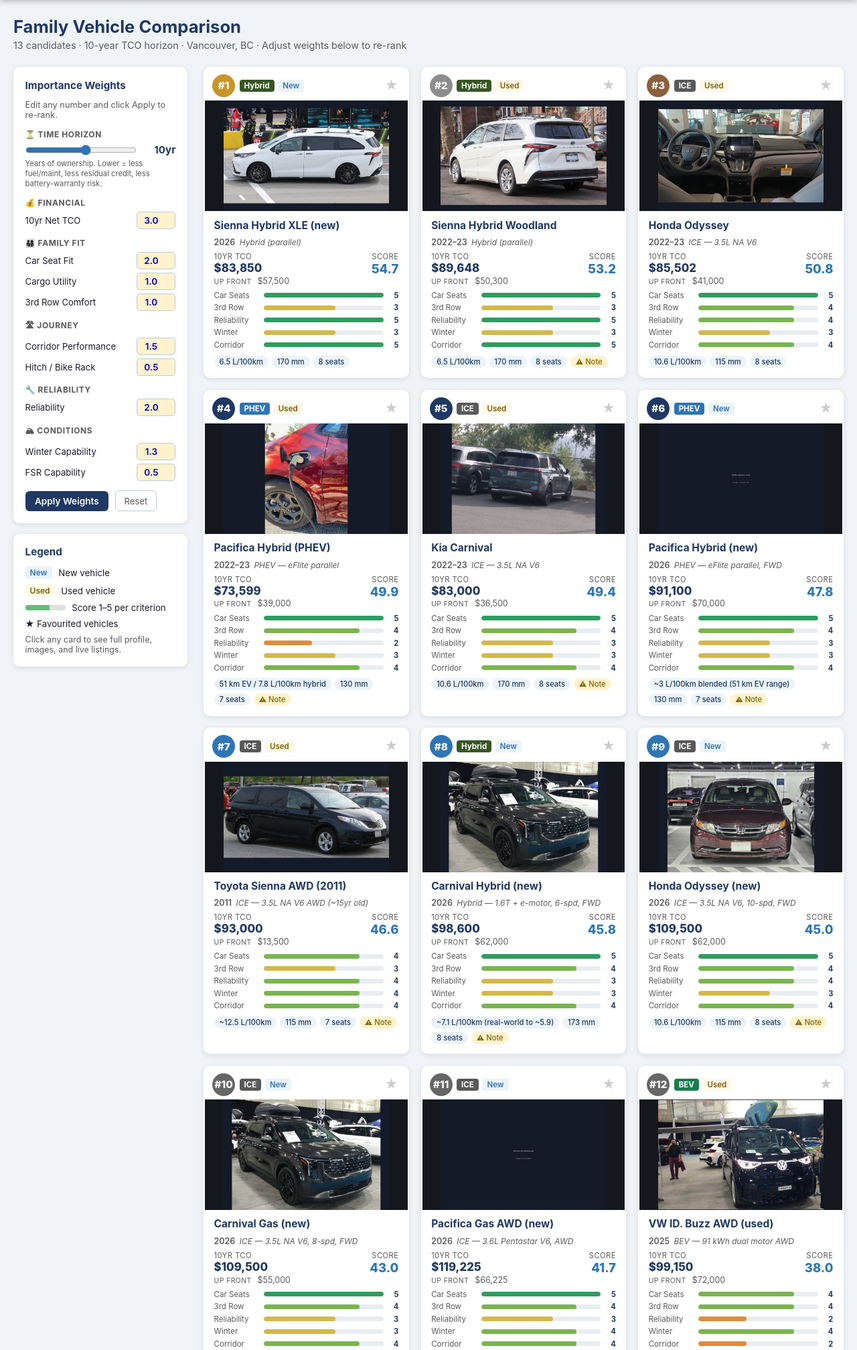
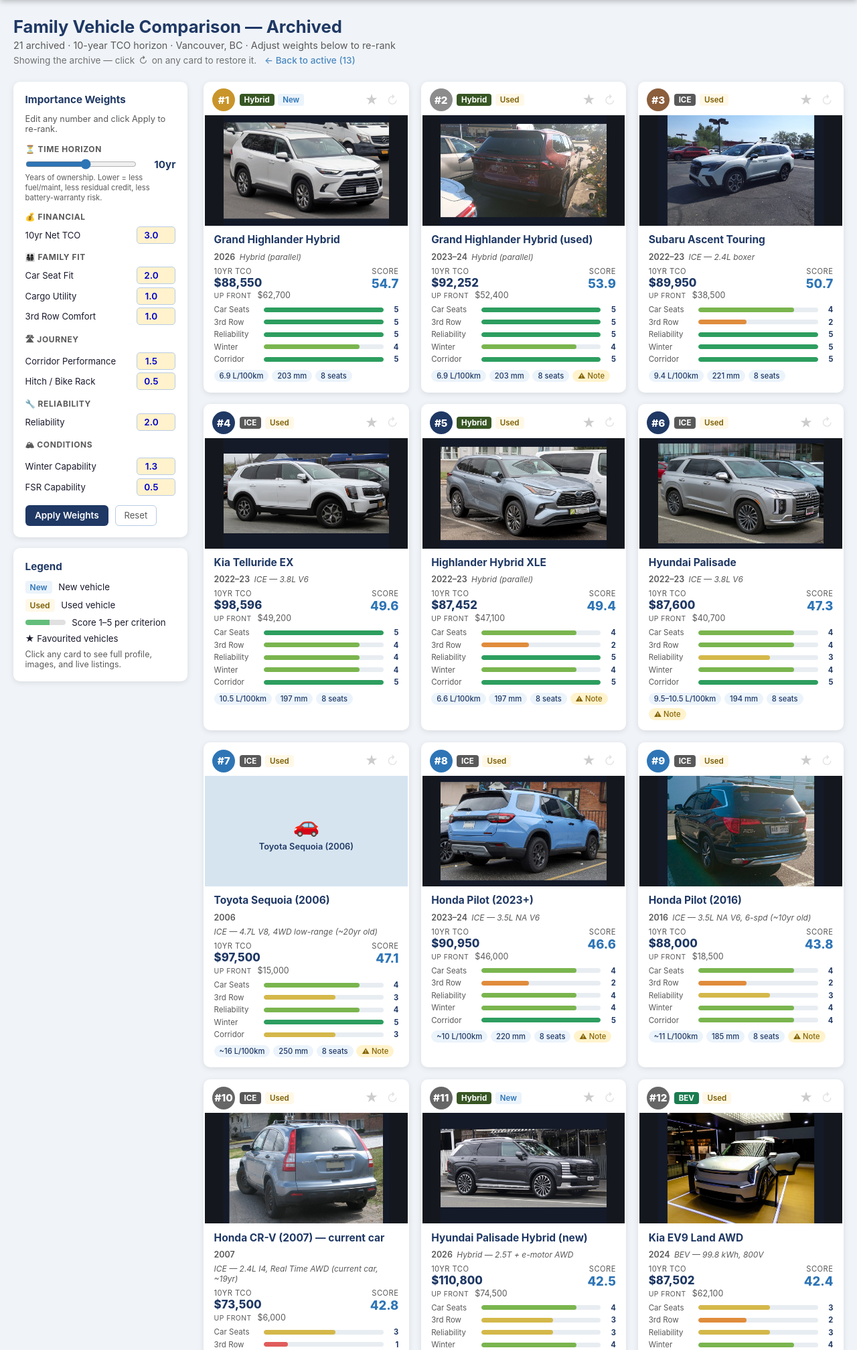
Before and after one commit to kaanow/dasAuto, a Flask app: page /?show=archived in a window 1280 px wide. Shown: the part 52-2067 px from the top of the page at 67% size. Run offline with Flask 3, Linux system fonts and the light colour scheme; data that the repository does not hold is empty; some libraries are stand-ins or nearby versions.

Commit message:
Slider state persistence + web archive/restore
Slider persistence (localStorage):
  • Weights + horizon saved to localStorage on every htmx submit + Reset
  • On a bare URL visit, restore by setting window.location.search to
    the stored query string — server renders with the right params,
    no flash of defaults
  • Reset clears localStorage too
  • Keyed dasAuto.state.v1 so future schema changes are safe

Web archive/restore:
  • New SQLite table active_overrides on the Railway volume — web edits
    survive deploys and don't conflict with vehicles.json edits from
    Claude. JSON's active field is the default; SQLite override wins
    when present.
  • POST /active/<id> flips the override, returns active/archived counts
  • Detail page: prominent "🗄 Archive" / "↻ Restore to active" button
    next to the favourite button
  • Index card: small archive icon (🗄 active, ↻ archived)
  • Index header: "View N archived →" link when archive is non-empty
  • /?show=archived swaps the grid to inactive vehicles so they can be
    restored; "← Back to active (N)" returns
  • Inactive vehicles get scored against their own archived cohort in
    that view (ranked_vehicles gained an optional cohort param)

Bookmark survival: /vehicle/<id> still resolves for archived entries,
renders with "Archived — not in active cohort" instead of the rank
(implemented in earlier commit; just newly relevant here).

Tests: 17 passing. Verified end-to-end through gunicorn locally —
archive/restore changes active counts correctly, ?show=archived
surfaces the right cohort, detail-page button text flips per state.

Co-Authored-By: Claude Opus 4.7 (1M context) <noreply@anthropic.com>

```diff
--- a/vehicle-app/app.py
+++ b/vehicle-app/app.py
@@ -84,6 +84,11 @@ def init_db():
         )""")
     con.execute("CREATE TABLE IF NOT EXISTS notes (vehicle_id TEXT PRIMARY KEY, note TEXT, updated_at TEXT)")
     con.execute("CREATE TABLE IF NOT EXISTS favourites (vehicle_id TEXT PRIMARY KEY, added_at TEXT)")
+    # Per-vehicle active overrides: lets the user archive/restore from the
+    # web without editing vehicles.json. Lives on the Railway volume so
+    # the overrides survive deploys; vehicles.json's `active` field is
+    # the fallback when no override exists.
+    con.execute("CREATE TABLE IF NOT EXISTS active_overrides (vehicle_id TEXT PRIMARY KEY, active INTEGER NOT NULL, updated_at TEXT NOT NULL)")
     con.commit()
     con.close()
 
@@ -149,38 +154,67 @@ def toggle_favourite(vehicle_id):
     con.close()
     return is_fav
 
+def get_active_overrides():
+    """Return {vehicle_id: bool} for every vehicle the user has flipped
+    from the web. Missing keys mean "no override — use vehicles.json"."""
+    con = sqlite3.connect(DB_FILE)
+    rows = con.execute("SELECT vehicle_id, active FROM active_overrides").fetchall()
+    con.close()
+    return {vid: bool(a) for vid, a in rows}
+
+def set_active_override(vehicle_id, active):
+    con = sqlite3.connect(DB_FILE)
+    con.execute(
+        "INSERT OR REPLACE INTO active_overrides VALUES (?,?,?)",
+        (vehicle_id, 1 if active else 0, datetime.now().isoformat())
+    )
+    con.commit()
+    con.close()
+
 
 # ── Vehicle data ─────────────────────────────────────────────────────────────
-# Entries can be soft-deactivated via `"active": false` in vehicles.json.
-# Inactive entries are excluded from list views (index/compare/api) and from
-# TCO normalization, but remain accessible via direct /vehicle/<id> URLs so
-# bookmarks and prior decisions don't break.
+# Active state is two-layer: vehicles.json carries an `active` flag (git-
+# controlled default), and the SQLite `active_overrides` table on the
+# Railway volume holds per-vehicle web-side overrides. Override wins
+# when present. Inactive entries are excluded from list views and TCO
+# normalization but remain accessible via direct /vehicle/<id> URLs.
 @lru_cache(maxsize=1)
-def load_vehicles_all():
-    """Every entry in vehicles.json — including inactive ones. Use this only
-    for direct-by-id lookups (vehicle_by_id) and for tests."""
+def _load_vehicles_raw():
+    """Raw JSON entries, no override merge. Cached because the file is
+    read-only at runtime."""
     with open(VEHICLES_FILE) as f:
         return json.load(f)
 
+def load_vehicles_all():
+    """Every entry, with `active` reflecting the SQLite override (if any)
+    merged in. Use this for direct-by-id lookups and for the "archived"
+    view that needs to surface inactive entries."""
+    overrides = get_active_overrides()
+    return [
+        {**v, "active": overrides.get(v["id"], v.get("active", True))}
+        for v in _load_vehicles_raw()
+    ]
+
 def load_vehicles():
     """Active vehicles only — the working cohort for list views and TCO
-    normalization. An entry is active if its `active` field is true or
-    absent (so untagged legacy entries continue to show)."""
-    return [v for v in load_vehicles_all() if v.get("active", True)]
+    normalization."""
+    return [v for v in load_vehicles_all() if v["active"]]
+
+def archived_vehicles():
+    """Inactive vehicles — for the show-archived view."""
+    return [v for v in load_vehicles_all() if not v["active"]]
 
 def vehicle_by_id(vid):
     return next((v for v in load_vehicles_all() if v["id"] == vid), None)
 
-def ranked_vehicles(weights, horizon=HORIZON_DEFAULT):
+def ranked_vehicles(weights, horizon=HORIZON_DEFAULT, cohort=None):
     """Vehicles re-derived at the given horizon (TCO components + tco_score
-    refreshed across the cohort), then weighted-sum ranked.
-
-    Reframe is now called for every horizon, including the default. At
-    N=10 it reproduces the stored values within rounding (the migration
-    to per-year maintenance rates was anchored at N=10), and it writes
-    horizon-N display fields like `maint` that the templates expect."""
-    cohort = reframe_for_horizon(load_vehicles(), horizon)
-    return rank_vehicles(cohort, weights)
+    refreshed across the cohort), then weighted-sum ranked. `cohort` lets
+    callers score against a specific subset (the archived view does this).
+    Default cohort is all active vehicles."""
+    base = cohort if cohort is not None else load_vehicles()
+    framed = reframe_for_horizon(base, horizon)
+    return rank_vehicles(framed, weights)
 
 def get_vehicle_images(vehicle_id):
     vdir = IMAGES_DIR / vehicle_id
@@ -238,8 +272,15 @@ def url_state_qs(weights, horizon):
 def index():
     weights = parse_weights(request.args)
     horizon = parse_horizon(request.args)
+    showing_archived = request.args.get("show") == "archived"
     favs = get_favourites()
-    vehicles = ranked_vehicles(weights, horizon)
+    # `?show=archived` switches the grid to the inactive cohort so the
+    # user can restore individual entries. Ranking only the active set
+    # would leave archived entries unscored — rank them too.
+    if showing_archived:
+        vehicles = ranked_vehicles(weights, horizon, cohort=archived_vehicles())
+    else:
+        vehicles = ranked_vehicles(weights, horizon)
     for v in vehicles:
         v["is_favourite"] = v["id"] in favs
         v["images"] = get_vehicle_images(v["id"])
@@ -254,6 +295,9 @@ def index():
         state_qs=url_state_qs(weights, horizon),
         criteria_labels=CRITERIA_LABELS,
         scopes=SCOPES,
+        showing_archived=showing_archived,
+        archived_count=len(archived_vehicles()),
+        active_count=len(load_vehicles()),
     )
 
 
@@ -329,6 +373,7 @@ def vehicle_detail(vehicle_id):
         scope=scope,
         scopes=SCOPES,
         is_favourite=vehicle_id in favs,
+        is_active=v["active"],
         note=note,
         badge_label=badge_label,
         badge_color=badge_color,
@@ -399,6 +444,20 @@ def compare():
 @app.route("/favourite/<vehicle_id>", methods=["POST"])
 def favourite(vehicle_id):
     return jsonify({"is_favourite": toggle_favourite(vehicle_id)})
+
+
+@app.route("/active/<vehicle_id>", methods=["POST"])
+def toggle_active(vehicle_id):
+    """Flip a vehicle's active state. Writes to the overrides table so
+    the change survives deploys and doesn't conflict with vehicles.json
+    edits from git."""
+    v = vehicle_by_id(vehicle_id)
+    if not v:
+        return jsonify({"error": "not found"}), 404
+    new_active = not v["active"]
+    set_active_override(vehicle_id, new_active)
+    return jsonify({"active": new_active, "archived_count": len(archived_vehicles()),
+                    "active_count": len(load_vehicles())})
 
 
 @app.route("/note/<vehicle_id>", methods=["POST"])
--- a/vehicle-app/static/css/style.css
+++ b/vehicle-app/static/css/style.css
@@ -148,6 +148,18 @@ input, select, textarea { font-family: inherit; }
 .fav-btn { background: none; border: none; font-size: 1.2rem; color: #ccc;
   padding: 0 .2rem; line-height: 1; transition: color .15s; }
 .fav-btn:hover, .fav-btn.fav-active { color: #f5c842; }
+
+.archive-btn { background: none; border: none; font-size: 1.1rem; color: #ccc;
+  padding: 0 .2rem; line-height: 1; cursor: pointer; transition: color .15s, opacity .15s;
+  opacity: .55; }
+.archive-btn:hover { color: var(--blue); opacity: 1; }
+
+.archive-toggle { font-size: .85rem; margin-top: .35rem; opacity: .85; }
+.archive-toggle a { color: var(--blue); text-decoration: none; margin-left: .5rem; font-weight: 500; }
+.archive-toggle a:hover { text-decoration: underline; }
+.icon-key { display: inline-block; padding: 0 .15rem; }
+
+.btn-ghost-sm.archive-restore { background: #fff3cd; border-color: #f5c842; color: #856404; }
 
 .card-image-wrap { position: relative; height: 165px; overflow: hidden; background: #14181e; }
 .card-image { width: 100%; height: 100%; object-fit: contain; }
--- a/vehicle-app/templates/index.html
+++ b/vehicle-app/templates/index.html
@@ -3,8 +3,21 @@
 
 {% block content %}
 <div class="page-header">
-  <h1>Family Vehicle Comparison</h1>
-  <p class="page-subtitle">{{ vehicles|length }} candidates · <span id="horizon-subtitle">{{ horizon }}-year</span> TCO horizon · Vancouver, BC · Adjust weights below to re-rank</p>
+  <h1>Family Vehicle Comparison{% if showing_archived %} — Archived{% endif %}</h1>
+  <p class="page-subtitle">
+    {{ vehicles|length }} {% if showing_archived %}archived{% else %}candidates{% endif %}
+    · <span id="horizon-subtitle">{{ horizon }}-year</span> TCO horizon
+    · Vancouver, BC · Adjust weights below to re-rank
+  </p>
+  <p class="page-subtitle archive-toggle">
+    {% if showing_archived %}
+      Showing the archive — click <span class="icon-key">↻</span> on any card to restore it.
+      <a href="/{% if state_qs %}?{{ state_qs }}{% endif %}">← Back to active ({{ active_count }})</a>
+    {% elif archived_count > 0 %}
+      Click <span class="icon-key">🗄</span> on any card to archive it.
+      <a href="/?show=archived{% if state_qs %}&{{ state_qs }}{% endif %}">View {{ archived_count }} archived →</a>
+    {% endif %}
+  </p>
 </div>
 
 <div class="layout">
@@ -128,6 +141,17 @@
 // whatever weights.json / app.py declare. Never mutates with user edits.
 const TRUE_DEFAULTS = {{ weights_default | tojson }};
 const HORIZON_DEFAULT = {{ horizon_default }};
+const STATE_KEY = 'dasAuto.state.v1';
+
+// On a bare visit (no URL params), restore the user's last weights+horizon
+// from localStorage by rewriting the URL — triggers a clean server-side
+// render with the right ranking, no flash of defaults.
+(function restoreFromLocalStorage() {
+  if (window.location.search) return;          // explicit URL wins
+  const stored = localStorage.getItem(STATE_KEY);
+  if (!stored) return;
+  window.location.search = stored;             // reloads
+})();
 
 // Keep every label that echoes the horizon in sync with the slider.
 // Subtitle and sidebar TCO label live outside the htmx swap target so
@@ -148,8 +172,23 @@ function resetWeights() {
     h.value = HORIZON_DEFAULT;
     updateHorizonLabels(HORIZON_DEFAULT);
   }
+  localStorage.removeItem(STATE_KEY);
   htmx.trigger('#weight-form', 'submit');
 }
+
+// Persist current sidebar state. Stored bare ("w_tco=4&horizon=8"), no
+// leading "?". An empty string means "everything at defaults" so we
+// clear the key instead of storing it.
+function persistState() {
+  const qs = currentStateQS().replace(/^\?/, '');
+  if (qs) localStorage.setItem(STATE_KEY, qs);
+  else    localStorage.removeItem(STATE_KEY);
+}
+// Save on every successful htmx submit (covers the slider, Apply, and
+// any future input that triggers the form).
+document.body.addEventListener('htmx:afterRequest', e => {
+  if (e.detail?.elt?.id === 'weight-form') persistState();
+});
 
 // Build a clean query string from current sidebar state. Omit any key
 // that's at its default so unshared URLs stay short.
--- a/vehicle-app/templates/partials/vehicle_cards.html
+++ b/vehicle-app/templates/partials/vehicle_cards.html
@@ -19,6 +19,9 @@
     <button class="fav-btn {% if v.is_favourite %}fav-active{% endif %}"
             onclick="toggleFav(event, '{{ v.id }}', this)"
             title="Favourite">★</button>
+    <button class="archive-btn"
+            onclick="cardToggleActive(event, '{{ v.id }}')"
+            title="{% if v.active %}Archive — hide from list{% else %}Restore to active list{% endif %}">{% if v.active %}🗄{% else %}↻{% endif %}</button>
   </div>
 
   <!-- Image -->
@@ -103,4 +106,13 @@ function toggleFav(e, id, btn) {
       btn.closest('.vehicle-card').classList.toggle('is-favourite', d.is_favourite);
     });
 }
+
+// Archive/restore from a card. Reloads so the ranking, rank badges, and
+// TCO normalization all re-derive against the new active cohort.
+function cardToggleActive(e, id) {
+  e.stopPropagation();
+  fetch(`/active/${id}`, {method:'POST'})
+    .then(r => r.json())
+    .then(() => window.location.reload());
+}
 </script>
```
Also changed, not shown: vehicle-app/templates/vehicle.html (+16 -0 lines).
